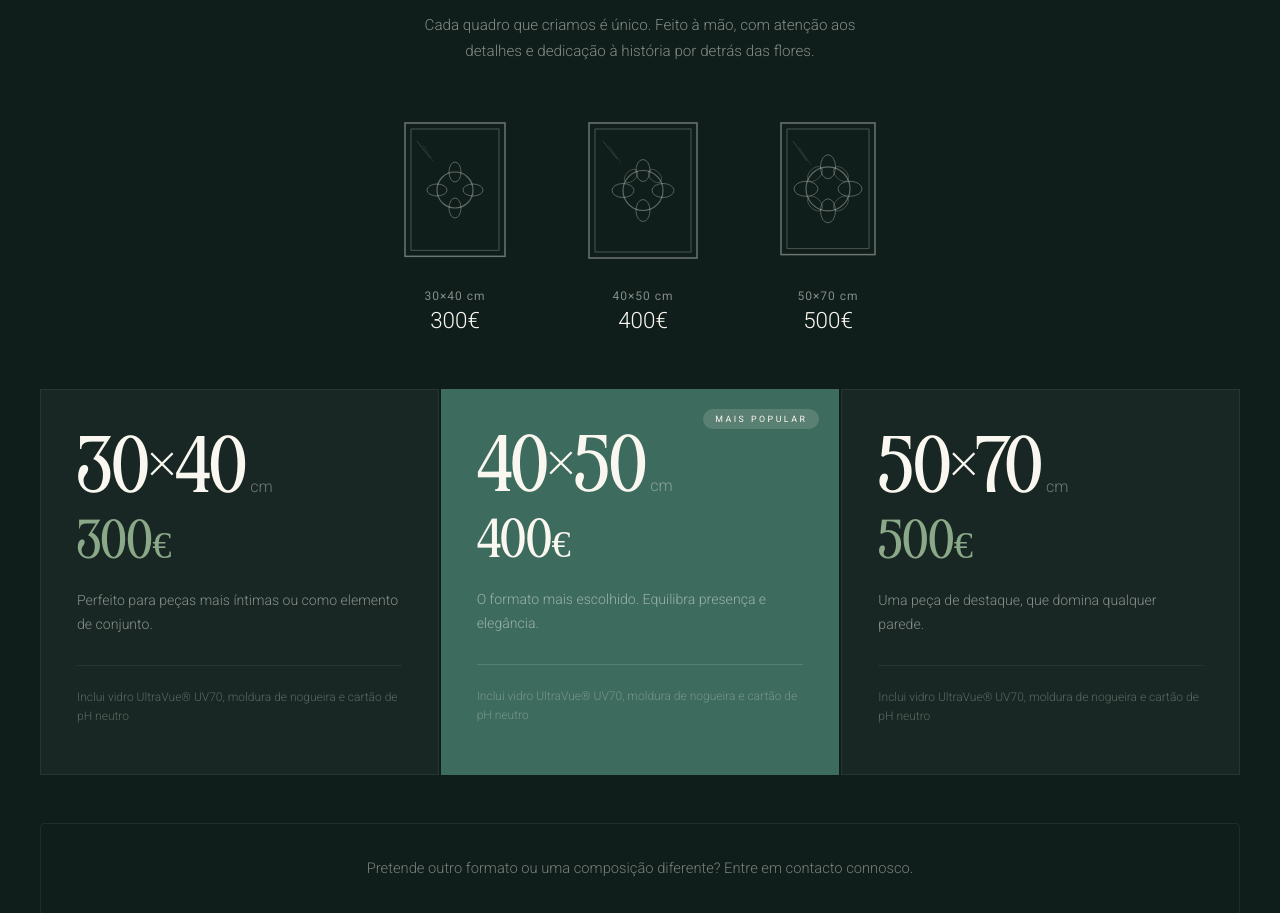
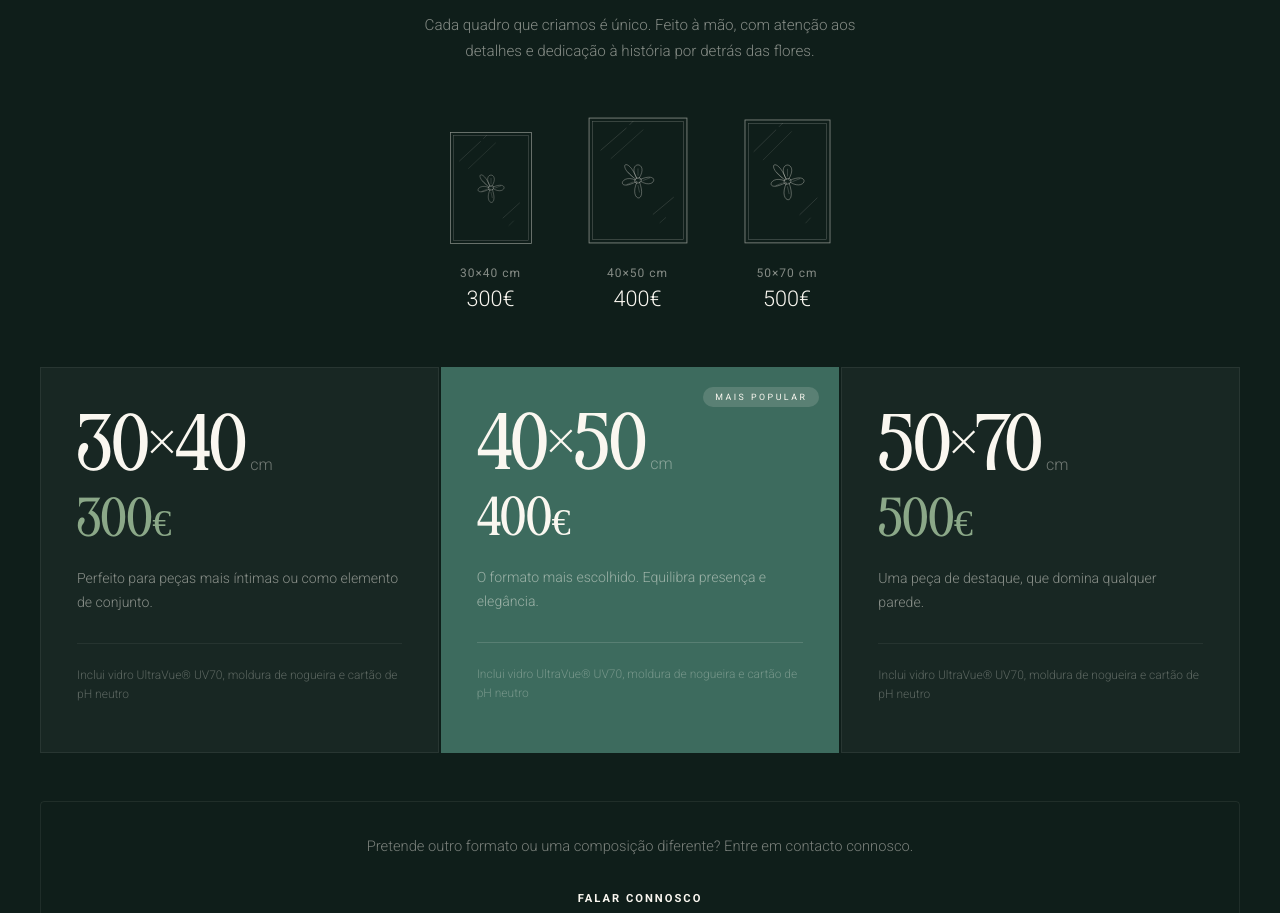
Before and after one commit to floresabeirario/fbr-website, a Next.js app: page /opcoes-e-precos in a window 1280 px wide. Shown: the part 2648-3561 px from the top of the page. Built offline with nearby package versions, Linux system fonts and the light colour scheme.

Commit message:
Update client.jsx

```diff
--- a/app/opcoes-e-precos/client.jsx
+++ b/app/opcoes-e-precos/client.jsx
@@ -295,93 +295,86 @@ export default function OpcoesClient() {
             </div>
           </Reveal>
 
-          {/* Representação visual dos tamanhos - horizontal, minimalista */}
+          {/* Representação visual dos tamanhos - usando molduras realistas */}
           <Reveal delay={0.1}>
-            <div style={{ display: "flex", alignItems: "center", justifyContent: "center", gap: "clamp(32px, 5vw, 64px)", marginBottom: "56px", padding: "0 20px", flexWrap: "wrap" }}>
+            <div style={{ display: "flex", alignItems: "flex-end", justifyContent: "center", gap: "clamp(24px, 4vw, 48px)", marginBottom: "56px", padding: "0 20px", flexWrap: "wrap" }}>
 
-              {/* 30x40 - proporção 3:4 */}
+              {/* 30x40 - PEQUENO */}
               <div style={{ textAlign: "center" }}>
-                <svg width="120" height="160" viewBox="0 0 120 160" fill="none" xmlns="http://www.w3.org/2000/svg">
-                  {/* Moldura externa */}
-                  <rect x="10" y="10" width="100" height="133.33" stroke="rgba(250,247,240,0.4)" strokeWidth="1.5" fill="none"/>
-                  {/* Moldura interna */}
-                  <rect x="16" y="16" width="88" height="121.33" stroke="rgba(250,247,240,0.25)" strokeWidth="1" fill="none"/>
-
-                  {/* Flor simples - só contornos */}
-                  <circle cx="60" cy="77" r="18" stroke="rgba(250,247,240,0.35)" strokeWidth="1.2" fill="none"/>
-
-                  {/* Pétalas */}
-                  <ellipse cx="60" cy="59" rx="6" ry="10" stroke="rgba(250,247,240,0.3)" strokeWidth="1" fill="none"/>
-                  <ellipse cx="60" cy="95" rx="6" ry="10" stroke="rgba(250,247,240,0.3)" strokeWidth="1" fill="none"/>
-                  <ellipse cx="42" cy="77" rx="10" ry="6" stroke="rgba(250,247,240,0.3)" strokeWidth="1" fill="none"/>
-                  <ellipse cx="78" cy="77" rx="10" ry="6" stroke="rgba(250,247,240,0.3)" strokeWidth="1" fill="none"/>
-
-                  {/* Linhas de brilho no vidro */}
-                  <line x1="22" y1="28" x2="35" y2="45" stroke="rgba(250,247,240,0.15)" strokeWidth="1"/>
-                  <line x1="28" y1="32" x2="38" y2="48" stroke="rgba(250,247,240,0.12)" strokeWidth="0.8"/>
+                <svg xmlns="http://www.w3.org/2000/svg" viewBox="0 0 300 400" style={{ width: "90px", height: "auto" }}>
+                  {/* Moldura exterior */}
+                  <rect x="15" y="15" width="270" height="370" stroke="rgba(250,247,240,0.5)" strokeWidth="2.5" fill="none"/>
+                  {/* Moldura interior */}
+                  <rect x="25" y="25" width="250" height="350" stroke="rgba(250,247,240,0.35)" strokeWidth="1.5" fill="none"/>
+                  {/* Linhas de brilho do vidro */}
+                  <line x1="45" y1="110" x2="115" y2="45" stroke="rgba(250,247,240,0.25)" strokeWidth="1.5" strokeLinecap="round"/>
+                  <line x1="125" y1="35" x2="135" y2="25" stroke="rgba(250,247,240,0.25)" strokeWidth="1.5" strokeLinecap="round"/>
+                  <line x1="75" y1="135" x2="165" y2="50" stroke="rgba(250,247,240,0.2)" strokeWidth="1.5" strokeLinecap="round"/>
+                  <line x1="190" y1="300" x2="245" y2="250" stroke="rgba(250,247,240,0.25)" strokeWidth="1.5" strokeLinecap="round"/>
+                  <line x1="210" y1="325" x2="225" y2="310" stroke="rgba(250,247,240,0.2)" strokeWidth="1.5" strokeLinecap="round"/>
+                  {/* Flor central */}
+                  <g transform="translate(150, 200) scale(1.4) translate(-100, -125)">
+                    <path d="M 98 121 C 75 85, 125 85, 102 121 M 104 123 C 145 105, 135 145, 106 127 M 103 128 C 120 175, 80 165, 98 128 M 97 127 C 55 150, 65 110, 95 124 M 95 122 C 55 95, 80 75, 97 120"
+                      stroke="rgba(250,247,240,0.4)" strokeWidth="1.5" fill="none" strokeLinejoin="round" strokeLinecap="round"/>
+                    <path d="M 100 115 L 100 102 M 110 125 L 123 120 M 100 135 L 103 148 M 90 128 L 78 133 M 90 118 L 80 108"
+                      stroke="rgba(250,247,240,0.35)" strokeWidth="1" strokeLinecap="round"/>
+                    <ellipse cx="100" cy="125" rx="7" ry="5" transform="rotate(-20 100 125)" stroke="rgba(250,247,240,0.4)" strokeWidth="1.5" fill="none"/>
+                  </g>
                 </svg>
-                <p style={{ fontFamily: "Roboto, sans-serif", fontSize: "0.75rem", color: "rgba(250,247,240,0.5)", margin: "12px 0 0", letterSpacing: "1px" }}>30×40 cm</p>
-                <p style={{ fontFamily: "Roboto, sans-serif", fontSize: "1.4rem", color: "#FAF7F0", margin: "4px 0 0", fontWeight: 300 }}>300€</p>
+                <p style={{ fontFamily: "Roboto, sans-serif", fontSize: "0.75rem", color: "rgba(250,247,240,0.5)", margin: "14px 0 0", letterSpacing: "1px" }}>30×40 cm</p>
+                <p style={{ fontFamily: "Roboto, sans-serif", fontSize: "1.35rem", color: "#FAF7F0", margin: "6px 0 0", fontWeight: 300 }}>300€</p>
               </div>
 
-              {/* 40x50 - proporção 4:5 */}
+              {/* 40x50 - MÉDIO (proporção 4:5) */}
               <div style={{ textAlign: "center" }}>
-                <svg width="128" height="160" viewBox="0 0 128 160" fill="none" xmlns="http://www.w3.org/2000/svg">
-                  {/* Moldura externa */}
-                  <rect x="10" y="10" width="108" height="135" stroke="rgba(250,247,240,0.4)" strokeWidth="1.5" fill="none"/>
-                  {/* Moldura interna */}
-                  <rect x="16" y="16" width="96" height="123" stroke="rgba(250,247,240,0.25)" strokeWidth="1" fill="none"/>
-
-                  {/* Flor simples - só contornos */}
-                  <circle cx="64" cy="77.5" r="20" stroke="rgba(250,247,240,0.35)" strokeWidth="1.2" fill="none"/>
-
-                  {/* Pétalas */}
-                  <ellipse cx="64" cy="57.5" rx="7" ry="11" stroke="rgba(250,247,240,0.3)" strokeWidth="1" fill="none"/>
-                  <ellipse cx="64" cy="97.5" rx="7" ry="11" stroke="rgba(250,247,240,0.3)" strokeWidth="1" fill="none"/>
-                  <ellipse cx="44" cy="77.5" rx="11" ry="7" stroke="rgba(250,247,240,0.3)" strokeWidth="1" fill="none"/>
-                  <ellipse cx="84" cy="77.5" rx="11" ry="7" stroke="rgba(250,247,240,0.3)" strokeWidth="1" fill="none"/>
-
-                  {/* Diagonais nas pétalas */}
-                  <ellipse cx="52" cy="63" rx="8" ry="5" transform="rotate(-45 52 63)" stroke="rgba(250,247,240,0.25)" strokeWidth="0.8" fill="none"/>
-                  <ellipse cx="76" cy="63" rx="8" ry="5" transform="rotate(45 76 63)" stroke="rgba(250,247,240,0.25)" strokeWidth="0.8" fill="none"/>
-
-                  {/* Linhas de brilho no vidro */}
-                  <line x1="24" y1="28" x2="38" y2="46" stroke="rgba(250,247,240,0.15)" strokeWidth="1"/>
-                  <line x1="30" y1="33" x2="42" y2="50" stroke="rgba(250,247,240,0.12)" strokeWidth="0.8"/>
+                <svg xmlns="http://www.w3.org/2000/svg" viewBox="0 0 320 400" style={{ width: "108px", height: "auto" }}>
+                  {/* Moldura exterior */}
+                  <rect x="15" y="15" width="290" height="370" stroke="rgba(250,247,240,0.5)" strokeWidth="2.5" fill="none"/>
+                  {/* Moldura interior */}
+                  <rect x="25" y="25" width="270" height="350" stroke="rgba(250,247,240,0.35)" strokeWidth="1.5" fill="none"/>
+                  {/* Linhas de brilho do vidro */}
+                  <line x1="50" y1="110" x2="125" y2="45" stroke="rgba(250,247,240,0.25)" strokeWidth="1.5" strokeLinecap="round"/>
+                  <line x1="135" y1="35" x2="145" y2="25" stroke="rgba(250,247,240,0.25)" strokeWidth="1.5" strokeLinecap="round"/>
+                  <line x1="80" y1="135" x2="175" y2="50" stroke="rgba(250,247,240,0.2)" strokeWidth="1.5" strokeLinecap="round"/>
+                  <line x1="205" y1="300" x2="265" y2="250" stroke="rgba(250,247,240,0.25)" strokeWidth="1.5" strokeLinecap="round"/>
+                  <line x1="225" y1="325" x2="242" y2="310" stroke="rgba(250,247,240,0.2)" strokeWidth="1.5" strokeLinecap="round"/>
+                  {/* Flor central */}
+                  <g transform="translate(160, 200) scale(1.5) translate(-100, -125)">
+                    <path d="M 98 121 C 75 85, 125 85, 102 121 M 104 123 C 145 105, 135 145, 106 127 M 103 128 C 120 175, 80 165, 98 128 M 97 127 C 55 150, 65 110, 95 124 M 95 122 C 55 95, 80 75, 97 120"
+                      stroke="rgba(250,247,240,0.4)" strokeWidth="1.5" fill="none" strokeLinejoin="round" strokeLinecap="round"/>
+                    <path d="M 100 115 L 100 102 M 110 125 L 123 120 M 100 135 L 103 148 M 90 128 L 78 133 M 90 118 L 80 108"
+                      stroke="rgba(250,247,240,0.35)" strokeWidth="1" strokeLinecap="round"/>
+                    <ellipse cx="100" cy="125" rx="7" ry="5" transform="rotate(-20 100 125)" stroke="rgba(250,247,240,0.4)" strokeWidth="1.5" fill="none"/>
+                  </g>
                 </svg>
-                <p style={{ fontFamily: "Roboto, sans-serif", fontSize: "0.75rem", color: "rgba(250,247,240,0.5)", margin: "12px 0 0", letterSpacing: "1px" }}>40×50 cm</p>
-                <p style={{ fontFamily: "Roboto, sans-serif", fontSize: "1.4rem", color: "#FAF7F0", margin: "4px 0 0", fontWeight: 300 }}>400€</p>
+                <p style={{ fontFamily: "Roboto, sans-serif", fontSize: "0.75rem", color: "rgba(250,247,240,0.5)", margin: "14px 0 0", letterSpacing: "1px" }}>40×50 cm</p>
+                <p style={{ fontFamily: "Roboto, sans-serif", fontSize: "1.35rem", color: "#FAF7F0", margin: "6px 0 0", fontWeight: 300 }}>400€</p>
               </div>
 
-              {/* 50x70 - proporção 5:7 */}
+              {/* 50x70 - GRANDE (proporção 5:7) */}
               <div style={{ textAlign: "center" }}>
-                <svg width="114" height="160" viewBox="0 0 114 160" fill="none" xmlns="http://www.w3.org/2000/svg">
-                  {/* Moldura externa */}
-                  <rect x="10" y="10" width="94" height="131.6" stroke="rgba(250,247,240,0.4)" strokeWidth="1.5" fill="none"/>
-                  {/* Moldura interna */}
-                  <rect x="16" y="16" width="82" height="119.6" stroke="rgba(250,247,240,0.25)" strokeWidth="1" fill="none"/>
-
-                  {/* Flor simples - só contornos */}
-                  <circle cx="57" cy="75.8" r="22" stroke="rgba(250,247,240,0.35)" strokeWidth="1.2" fill="none"/>
-
-                  {/* Pétalas maiores */}
-                  <ellipse cx="57" cy="53.8" rx="7.5" ry="12" stroke="rgba(250,247,240,0.3)" strokeWidth="1" fill="none"/>
-                  <ellipse cx="57" cy="97.8" rx="7.5" ry="12" stroke="rgba(250,247,240,0.3)" strokeWidth="1" fill="none"/>
-                  <ellipse cx="35" cy="75.8" rx="12" ry="7.5" stroke="rgba(250,247,240,0.3)" strokeWidth="1" fill="none"/>
-                  <ellipse cx="79" cy="75.8" rx="12" ry="7.5" stroke="rgba(250,247,240,0.3)" strokeWidth="1" fill="none"/>
-
-                  {/* Diagonais nas pétalas */}
-                  <ellipse cx="44" cy="61" rx="9" ry="5.5" transform="rotate(-45 44 61)" stroke="rgba(250,247,240,0.25)" strokeWidth="0.8" fill="none"/>
-                  <ellipse cx="70" cy="61" rx="9" ry="5.5" transform="rotate(45 70 61)" stroke="rgba(250,247,240,0.25)" strokeWidth="0.8" fill="none"/>
-                  <ellipse cx="44" cy="90.6" rx="9" ry="5.5" transform="rotate(45 44 90.6)" stroke="rgba(250,247,240,0.25)" strokeWidth="0.8" fill="none"/>
-                  <ellipse cx="70" cy="90.6" rx="9" ry="5.5" transform="rotate(-45 70 90.6)" stroke="rgba(250,247,240,0.25)" strokeWidth="0.8" fill="none"/>
-
-                  {/* Linhas de brilho no vidro */}
-                  <line x1="22" y1="28" x2="36" y2="48" stroke="rgba(250,247,240,0.15)" strokeWidth="1"/>
-                  <line x1="28" y1="34" x2="40" y2="52" stroke="rgba(250,247,240,0.12)" strokeWidth="0.8"/>
+                <svg xmlns="http://www.w3.org/2000/svg" viewBox="0 0 286 400" style={{ width: "95px", height: "auto" }}>
+                  {/* Moldura exterior */}
+                  <rect x="15" y="15" width="256" height="370" stroke="rgba(250,247,240,0.5)" strokeWidth="2.5" fill="none"/>
+                  {/* Moldura interior */}
+                  <rect x="25" y="25" width="236" height="350" stroke="rgba(250,247,240,0.35)" strokeWidth="1.5" fill="none"/>
+                  {/* Linhas de brilho do vidro */}
+                  <line x1="42" y1="110" x2="108" y2="45" stroke="rgba(250,247,240,0.25)" strokeWidth="1.5" strokeLinecap="round"/>
+                  <line x1="118" y1="35" x2="128" y2="25" stroke="rgba(250,247,240,0.25)" strokeWidth="1.5" strokeLinecap="round"/>
+                  <line x1="70" y1="135" x2="155" y2="50" stroke="rgba(250,247,240,0.2)" strokeWidth="1.5" strokeLinecap="round"/>
+                  <line x1="180" y1="300" x2="232" y2="250" stroke="rgba(250,247,240,0.25)" strokeWidth="1.5" strokeLinecap="round"/>
+                  <line x1="198" y1="325" x2="212" y2="310" stroke="rgba(250,247,240,0.2)" strokeWidth="1.5" strokeLinecap="round"/>
+                  {/* Flor central */}
+                  <g transform="translate(143, 200) scale(1.6) translate(-100, -125)">
+                    <path d="M 98 121 C 75 85, 125 85, 102 121 M 104 123 C 145 105, 135 145, 106 127 M 103 128 C 120 175, 80 165, 98 128 M 97 127 C 55 150, 65 110, 95 124 M 95 122 C 55 95, 80 75, 97 120"
+                      stroke="rgba(250,247,240,0.4)" strokeWidth="1.5" fill="none" strokeLinejoin="round" strokeLinecap="round"/>
+                    <path d="M 100 115 L 100 102 M 110 125 L 123 120 M 100 135 L 103 148 M 90 128 L 78 133 M 90 118 L 80 108"
+                      stroke="rgba(250,247,240,0.35)" strokeWidth="1" strokeLinecap="round"/>
+                    <ellipse cx="100" cy="125" rx="7" ry="5" transform="rotate(-20 100 125)" stroke="rgba(250,247,240,0.4)" strokeWidth="1.5" fill="none"/>
+                  </g>
                 </svg>
-                <p style={{ fontFamily: "Roboto, sans-serif", fontSize: "0.75rem", color: "rgba(250,247,240,0.5)", margin: "12px 0 0", letterSpacing: "1px" }}>50×70 cm</p>
-                <p style={{ fontFamily: "Roboto, sans-serif", fontSize: "1.4rem", color: "#FAF7F0", margin: "4px 0 0", fontWeight: 300 }}>500€</p>
+                <p style={{ fontFamily: "Roboto, sans-serif", fontSize: "0.75rem", color: "rgba(250,247,240,0.5)", margin: "14px 0 0", letterSpacing: "1px" }}>50×70 cm</p>
+                <p style={{ fontFamily: "Roboto, sans-serif", fontSize: "1.35rem", color: "#FAF7F0", margin: "6px 0 0", fontWeight: 300 }}>500€</p>
               </div>
             </div>
           </Reveal>
```
